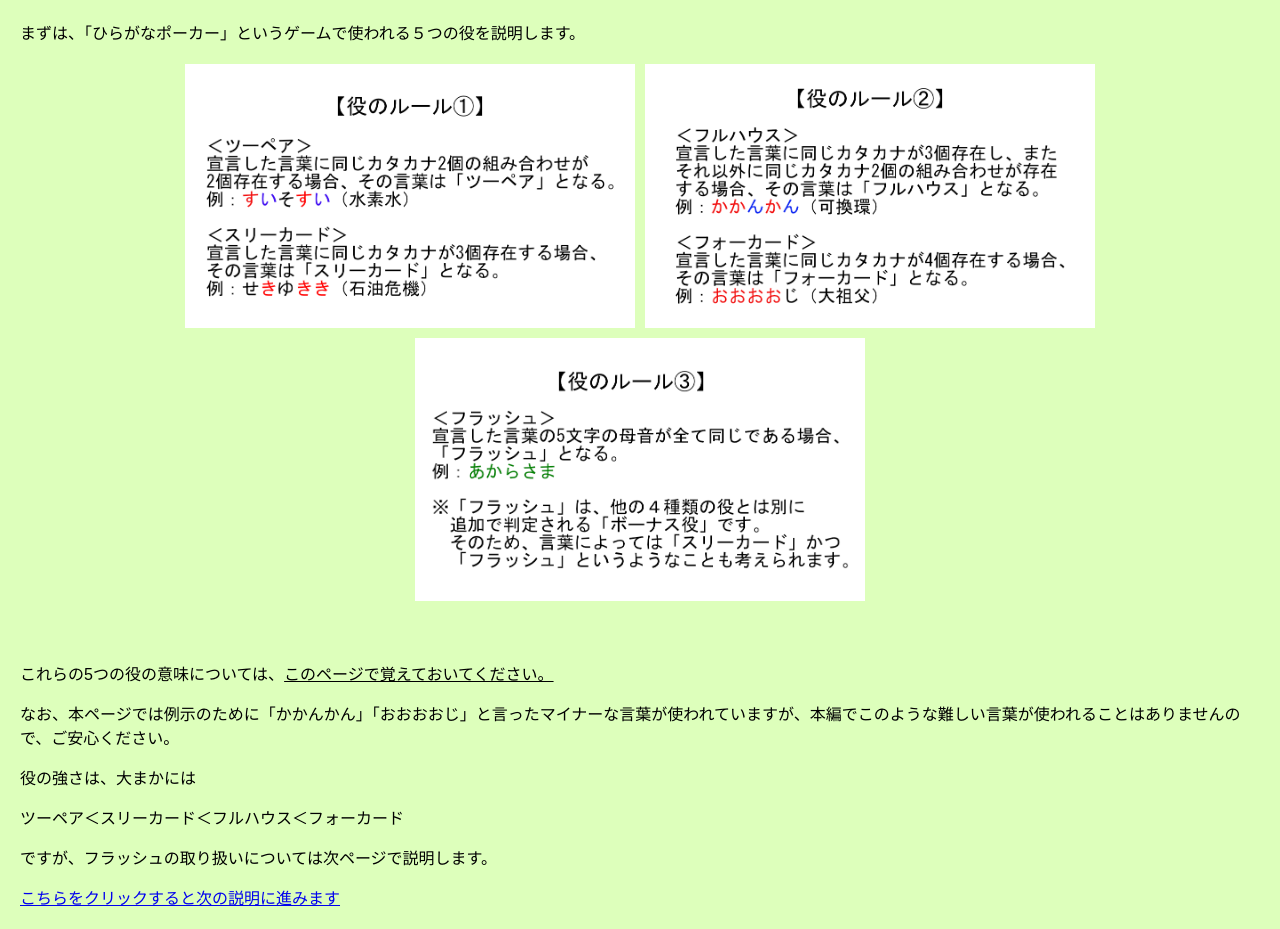
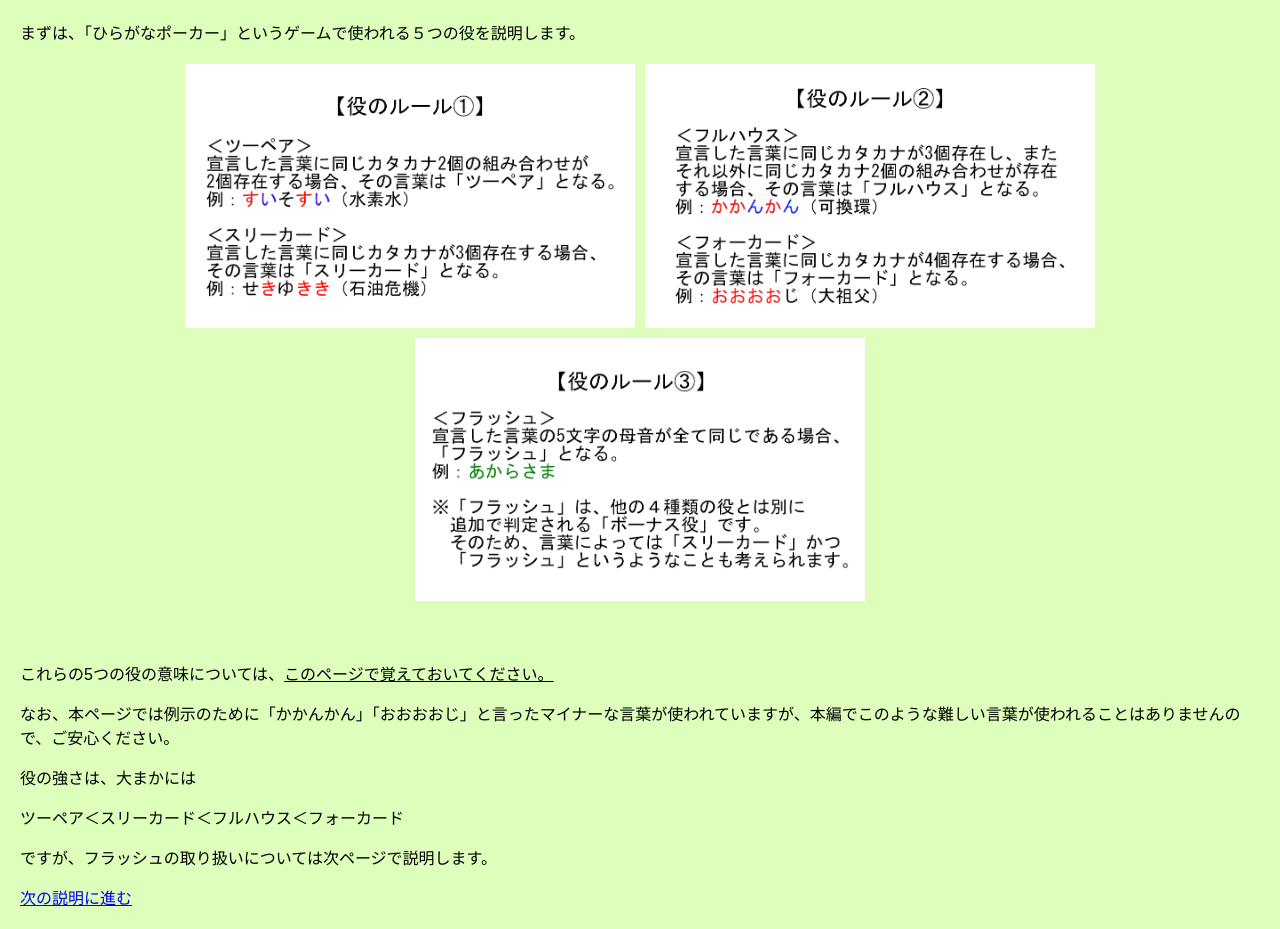
Before and after one commit to tankouideal/tankouideal.github.io, a plain HTML site: page kakeru/rule/index.html in a window 1280 px wide. Drawn offline with Linux system fonts and the light colour scheme.

Commit message:
Update index.html

```diff
--- a/kakeru/rule/index.html
+++ b/kakeru/rule/index.html
@@ -63,7 +63,7 @@
         <p>ですが、フラッシュの取り扱いについては次ページで説明します。</p>
     </div>
     <p>
-        <a href="https://tankouideal.github.io/kakeru/rule2" class="underline-link">こちらをクリックすると次の説明に進みます</a>
+        <a href="https://tankouideal.github.io/kakeru/rule2" class="underline-link">次の説明に進む</a>
     </p>
     </div>
 </body>
```
